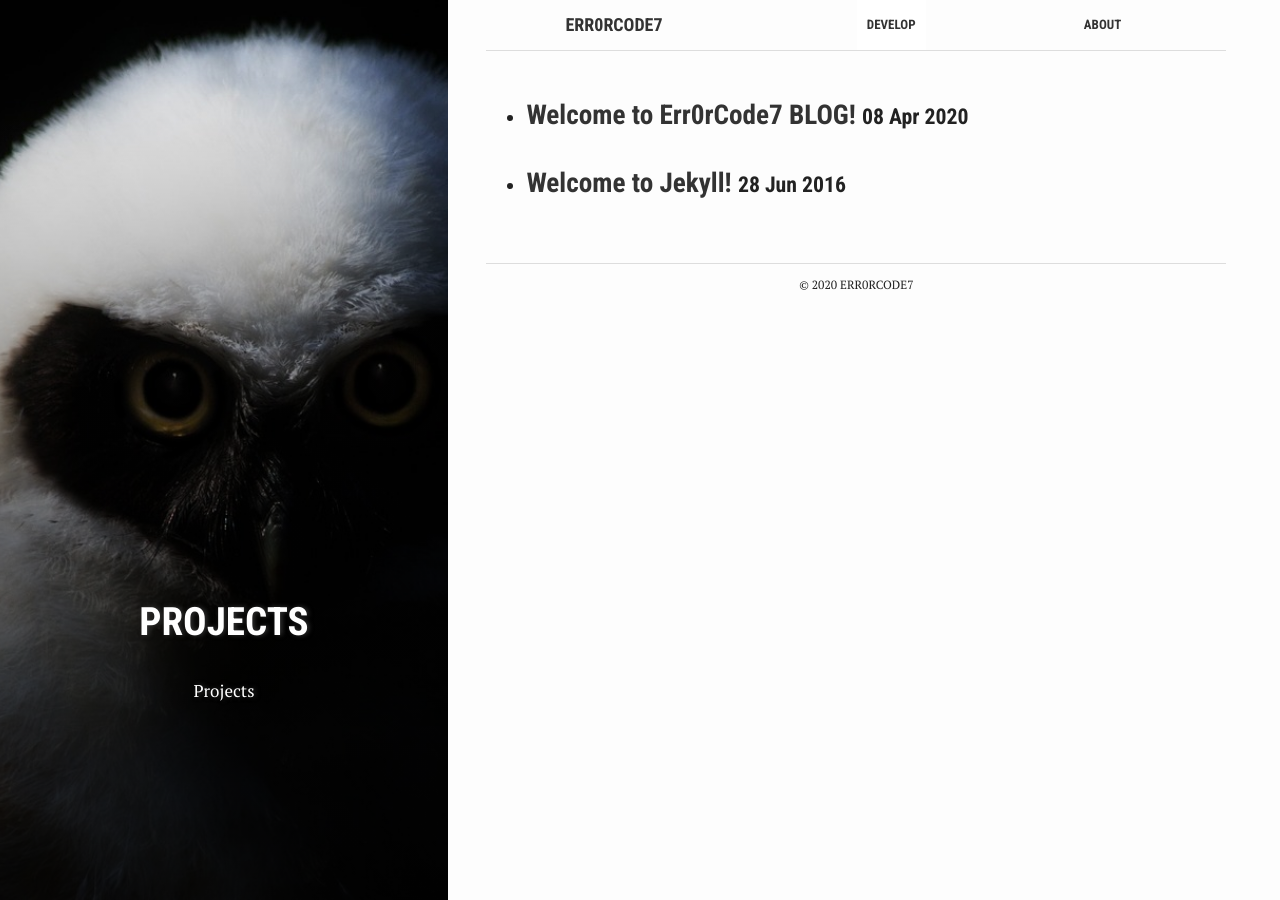
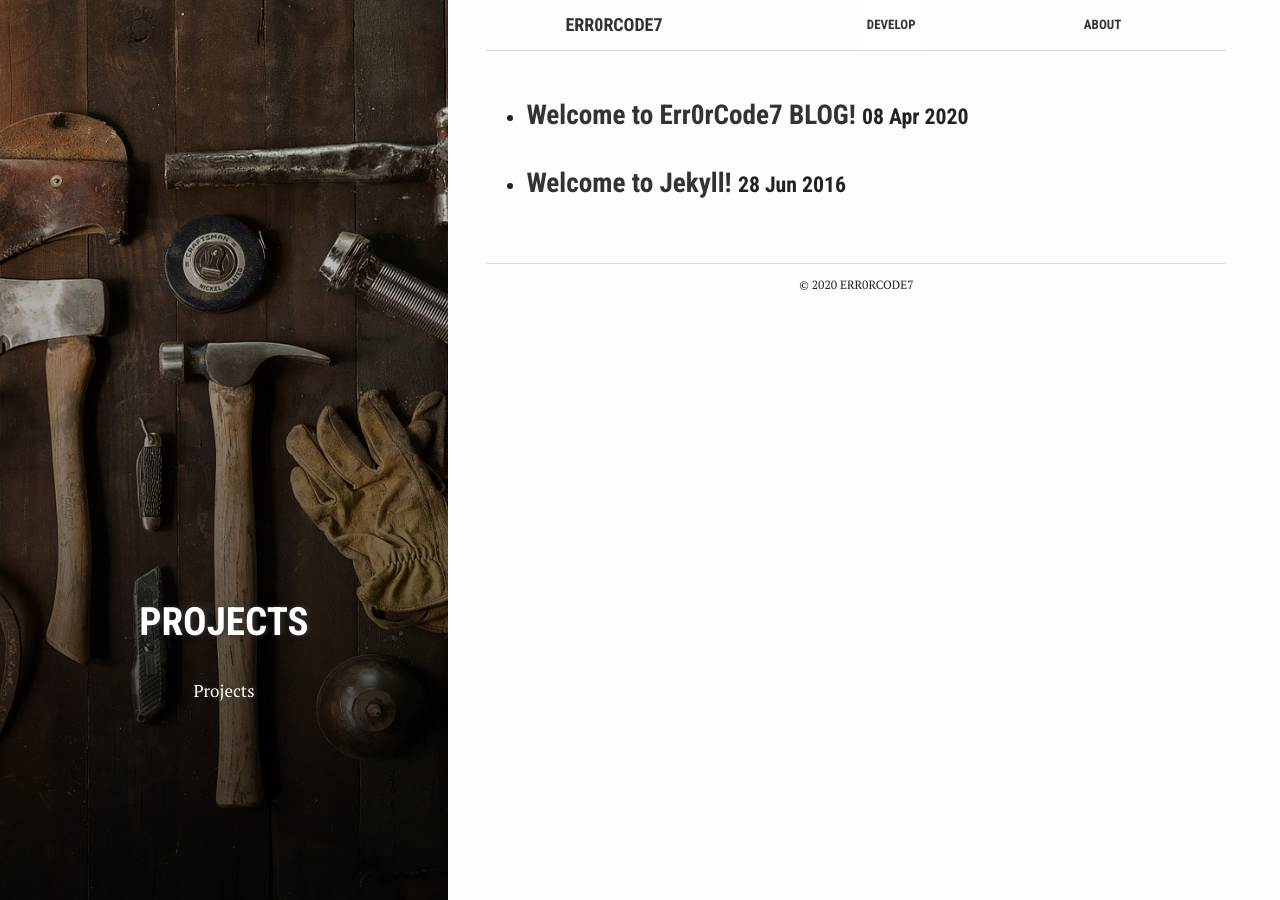
Before and after one commit to Err0rCode7/Err0rCode7.github.io, a Jekyll site: the page built from Projects.md, in a window 1280 px wide. Built offline with Jekyll 4.4.1, drawn with Linux system fonts in a browser that asks for light colours.

Commit message:
Modify Project, About images

```diff
--- a/Projects.md
+++ b/Projects.md
@@ -1,5 +1,5 @@
 ---
-bg: "owl.jpg"
+bg: "tools.jpg"
 layout: page
 permalink: /Projects/
 category: Project
```
Also changed, not shown: about.md (+1 -1 lines).
